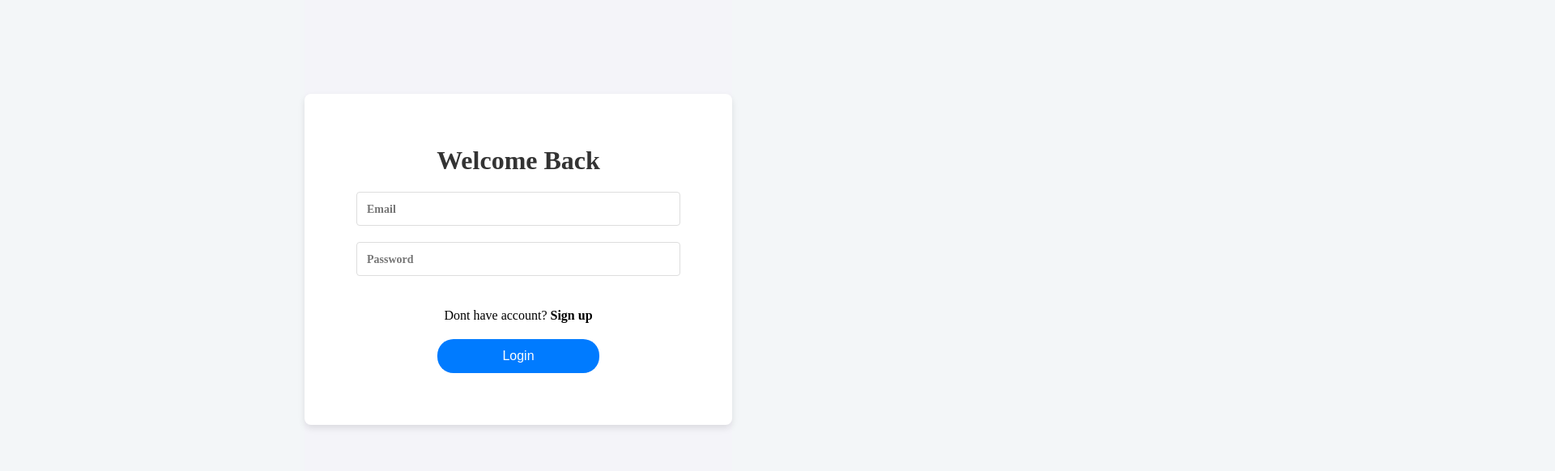
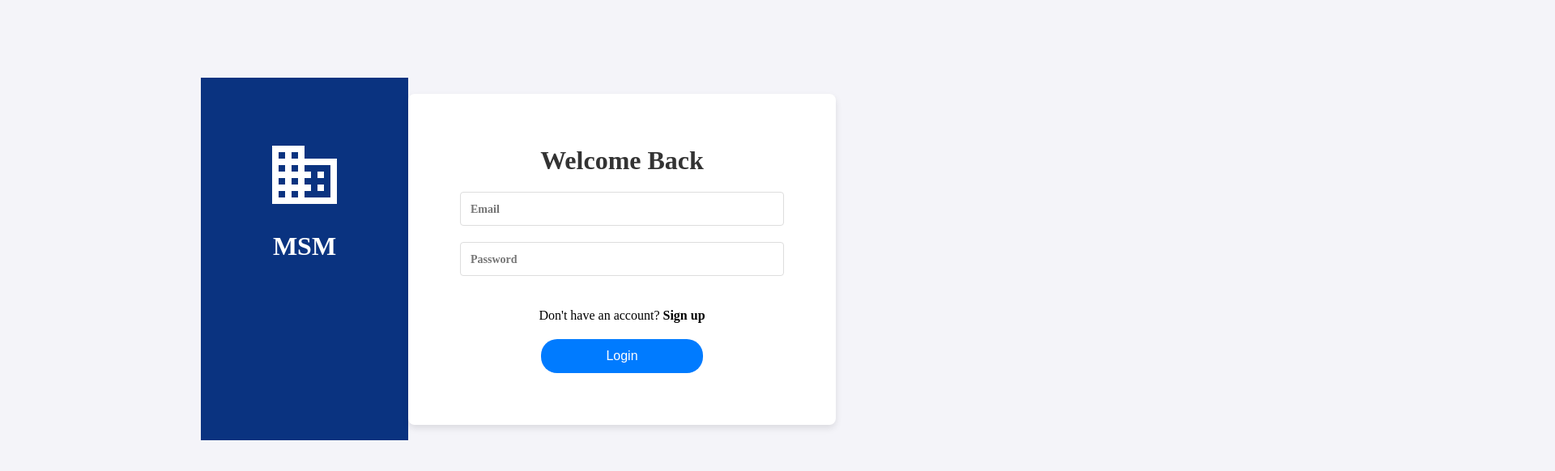
Before and after one commit to TomerP750/My_social_media_project, a React (Vite) app in the folder my_social_media_frontend/: page /login in a window 1280 px wide. Shown: the top 582 px of the page at 81% size, 1920 px wide, since content can reach past the window. Built offline with nearby package versions, Linux system fonts and the light colour scheme.

Commit message:
imporved login style

```diff
--- a/my_social_media_frontend/src/Components/AuthArea/Login/Login.css
+++ b/my_social_media_frontend/src/Components/AuthArea/Login/Login.css
@@ -5,6 +5,11 @@
     height: 80vh;
     background-color: #f4f4f9;
     margin: 0;
+    width: 200%;
+}
+
+.loginContainer {
+
 }
 
 .Login form {
@@ -79,3 +84,32 @@
 .Login button:hover {
     background-color: #0056b3;
 }
+
+
+.loginFormLeftSection {
+    width: 10%;
+    height: 70%;
+    background-color: #0a3380;
+    display: flex;
+    flex-direction: column;
+    justify-content: center;
+    align-items: center;
+}
+
+.loginFormLeftSection h1 {
+    color: white;
+    font-family: Outfit;
+}
+
+.loginLeftSectionLogo {
+    color: white !important;
+    font-size: 6rem !important;
+}
+
+.loginFormLeftSectionContent {
+    margin-bottom: 8rem;
+    display: flex;
+    flex-direction: column;
+    align-items: center;
+    justify-content: center;
+}
--- a/my_social_media_frontend/src/Components/AuthArea/Login/Login.tsx
+++ b/my_social_media_frontend/src/Components/AuthArea/Login/Login.tsx
@@ -1,9 +1,8 @@
 import "./Login.css";
-import {useForm} from "react-hook-form";
-import {User} from "../../../Models/User.ts";
 import authService from "../../../Services/AuthService.ts";
 import {NavLink, useNavigate} from "react-router-dom";
 import {authSlice, authStore, login} from "../../../Redux/AuthSlice.ts";
+import BusinessIcon from '@mui/icons-material/Business';
 
 export function Login(): JSX.Element {
 
@@ -24,11 +23,18 @@ export function Login(): JSX.Element {
 
     return (
         <div className="Login">
+            <div className="loginFormLeftSection">
+                <div className="loginFormLeftSectionContent">
+                <BusinessIcon className={"loginLeftSectionLogo"}/>
+                <h1>MSM</h1>
+                </div>
+            </div>
                 <form onSubmit={handleLogin}>
                     <div className={"loginTitle"}>Welcome Back</div>
                     <input type="email" placeholder="Email" required onChange={e => email = e.target.value}/>
                     <input type="password" placeholder={"Password"} required onChange={e => password = e.target.value}/>
-                <NavLink className={"dontHaveAccount"} to={"/register"}>Dont have account? <span className={"signUp"}>Sign up</span></NavLink>
+                    <NavLink className={"dontHaveAccount"} to={"/register"}>Don't have an account? <span
+                        className={"signUp"}>Sign up</span></NavLink>
                     <button type={"submit"}>Login</button>
                 </form>
         </div>
```
Lines whose indentation alone changed are shown as unchanged.
